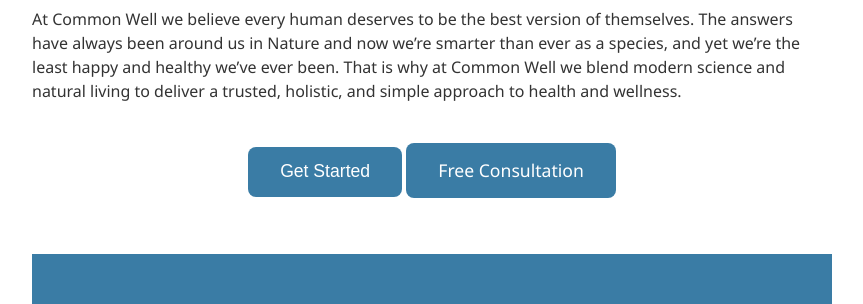
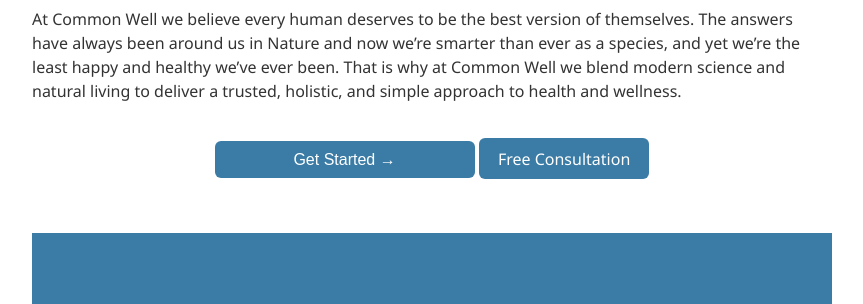
Before and after one commit to LoganBradley7/commonwell.online, a plain HTML site: page index.html in a window 1280 px wide. Shown: the part 436-740 px from the top of the page, without its empty margins (208-1071 px from the left). Drawn offline with nearby package versions, Linux system fonts and the light colour scheme.

Commit message:
Update index.html

```diff
--- a/index.html
+++ b/index.html
@@ -61,23 +61,26 @@
     .social-icons img {
       width: 30px;
     }
+
     .buttons {
+      margin: 2rem 0;
       text-align: center;
-      margin: 2rem 0;
     }
     .buttons a,
     .buttons button {
       background-color: #3a7ca5;
       color: white;
-      padding: 0.9rem 2rem;
-      border-radius: 8px;
-      font-size: 1.1rem;
-      margin: 0.5rem 0;
+      padding: 0.6rem 1.2rem;
+      border-radius: 6px;
+      font-size: 1rem;
+      margin: 0.4rem 0;
       text-decoration: none;
       border: none;
       cursor: pointer;
-      display: inline-block;
+      width: 100%;
+      max-width: 260px;
     }
+
     #menuDropdown {
       text-align: center;
       display: none;
@@ -89,6 +92,7 @@
       color: #3a7ca5;
       text-decoration: none;
     }
+
     footer {
       text-align: center;
       font-size: 0.9rem;
@@ -124,7 +128,7 @@
     </section>
 
     <div class="buttons">
-      <button onclick="toggleMenu()">Get Started</button>
+      <button onclick="toggleMenu()">Get Started →</button>
       <a href="/consultation.html">Free Consultation</a>
     </div>
 
@@ -166,8 +170,8 @@
     });
 
     const testimonials = [
-      ""At 57 years old I am in the best shape of my life thanks to Logan."",
-      ""I decided to hire a coach for my second bodybuilding competition and won my division! Not only did I have a ton of confidence on stage, I learned so much that I'll take with me forever!""
+      "\"At 57 years old I am in the best shape of my life thanks to Logan.\"",
+      "\"I decided to hire a coach for my second bodybuilding competition and won my division! Not only did I have a ton of confidence on stage, I learned so much that I'll take with me forever!\""
     ];
     let currentTestimonial = 0;
 
```
